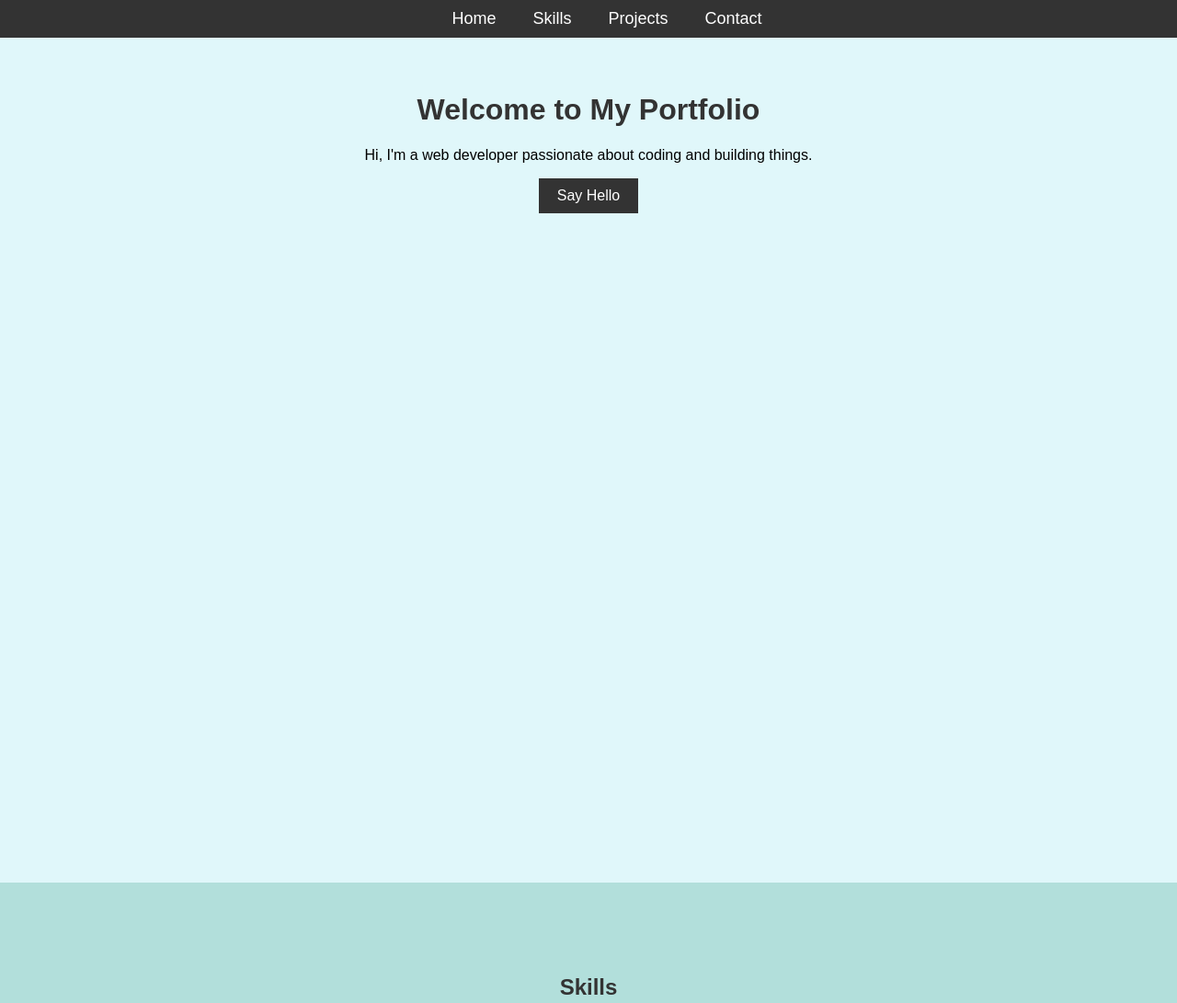
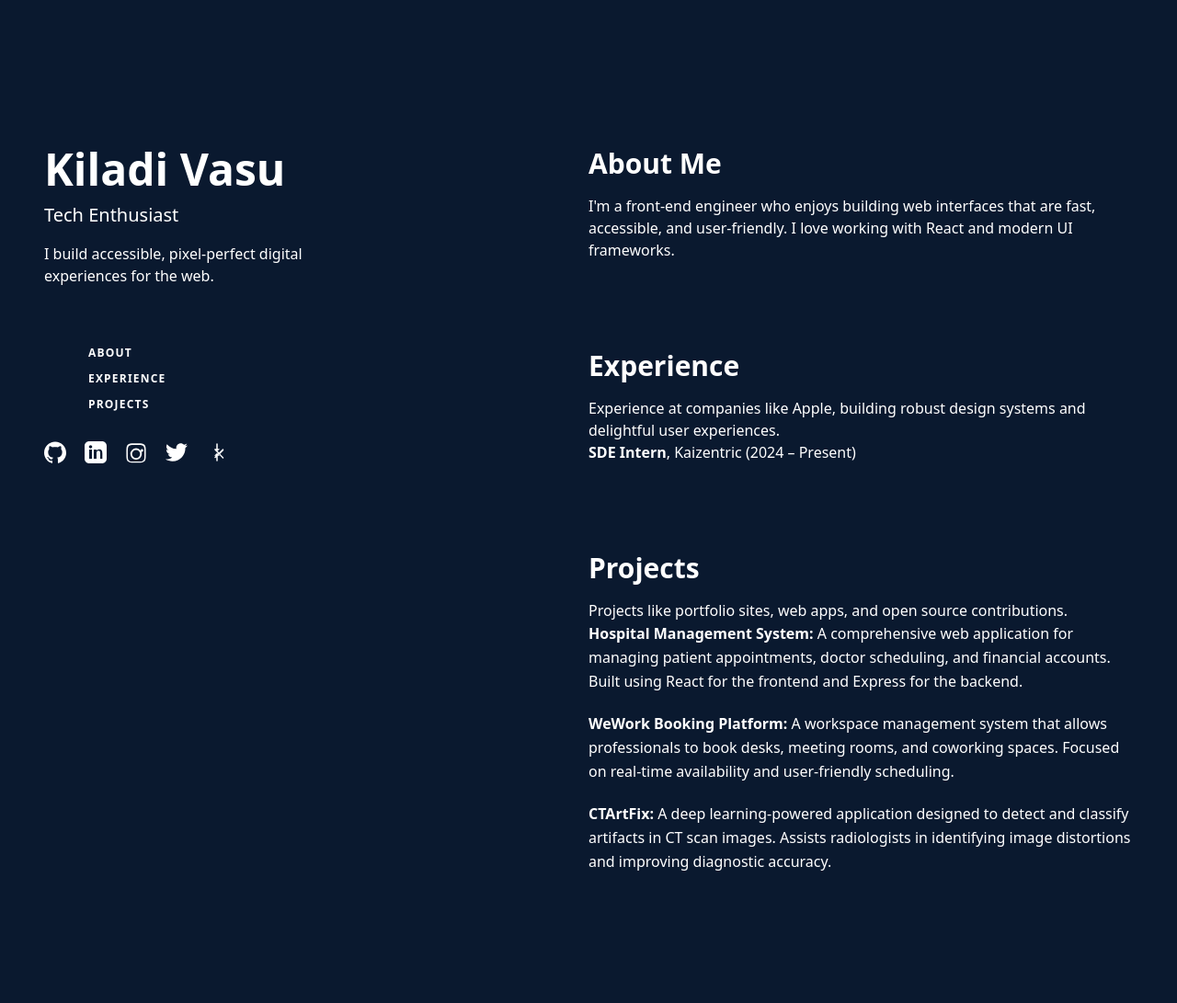
Before and after one commit to usavk/Portfolio, a plain HTML site: page index.html in a window 1280 px wide. Shown: the top 1091 px of the page at 92% size. Drawn offline with nearby package versions, Linux system fonts and the light colour scheme.

Commit message:
Update index.html

```diff
--- a/index.html
+++ b/index.html
@@ -1,196 +1,132 @@
 <!DOCTYPE html>
-<html lang="en">
+<html lang="en" class="scroll-smooth">
   <head>
-  <meta charset="UTF-8">
-  <meta name="viewport" content="width=device-width, initial-scale=1.0">
-  <title>My Portfolio</title>
+    <meta charset="UTF-8" />
+    <meta name="viewport" content="width=device-width" />
+    <title>Kiladi Vasu</title>
+    <meta name="description" content="Kiladi Vasu is a software engineer who builds accessible, inclusive products and digital experiences for the web." />
+    <link href="https://cdn.jsdelivr.net/npm/tailwindcss@2.2.19/dist/tailwind.min.css" rel="stylesheet">
 <style>
+      /* Your custom CSS */
       body {
-      font-family: Arial, sans-serif;
-      margin: 0;
-      padding: 0;
-      box-sizing: border-box;
-      background-color: #f4f4f9;
+        background-color: #0a192f;
+        display: flex;
+color: white;
       }
 
-    /* Navbar Styles */
-    nav {
-      background-color: #333;
-      padding: 10px 20px;
-      position: fixed;
-      width: 100%;
-      top: 0;
-      left: 0;
-      z-index: 100;
+.projects li {
+    margin-bottom: 20px;
+    line-height: 1.6;
   }
-
-    nav ul {
-      list-style-type: none;
-      margin: 0;
-      padding: 0;
-      display: flex;
-      justify-content: center;
-    }
-
-    nav ul li {
-      margin: 0 20px;
-    }
-
-    nav ul li a {
-      color: white;
-      text-decoration: none;
-      font-size: 18px;
-    }
-
-    nav ul li a:hover {
-      text-decoration: underline;
-    }
-
-    /* Main Section Styles */
-    .section {
-      padding: 80px 20px;
-      text-align: center;
-      min-height: 100vh;
-    }
-
-    .intro {
-      background-color: #e0f7fa;
-    }
-
-    .skills {
-      background-color: #b2dfdb;
-    }
-
-    .projects {
-      background-color: #80cbc4;
-    }
-
-    .contact {
-      background-color: #4db6ac;
-    }
-
-    h1, h2 {
-      color: #333;
-    }
-
-    /* Button Styles */
-    .btn {
-      background-color: #333;
-      color: white;
-      padding: 10px 20px;
-      border: none;
-      cursor: pointer;
-      font-size: 16px;
-      transition: background-color 0.3s ease;
-    }
-
-    .btn:hover {
-      background-color: #555;
-    }
-
-    /* Form Styles */
-    form input, form textarea {
-      width: 80%;
-      padding: 10px;
-      margin: 10px 0;
-      border: 1px solid #ddd;
-      border-radius: 4px;
-      font-size: 16px;
-    }
-
-    form button {
-      background-color: #333;
-      color: white;
-      border: none;
-      padding: 12px 30px;
-      cursor: pointer;
-      border-radius: 5px;
-      font-size: 16px;
-    }
-
-    form button:hover {
-      background-color: #555;
-    }
-
-    /* Smooth Scroll */
-    html {
-      scroll-behavior: smooth;
-    }
-
     </style>
   </head>
-<body>
 
-  <!-- Navbar -->
-  <nav>
-    <ul>
-      <li><a href="#intro">Home</a></li>
-      <li><a href="#skills">Skills</a></li>
-      <li><a href="#projects">Projects</a></li>
-      <li><a href="#contact">Contact</a></li>
+  <body class="bg-slate-900 text-slate-400 antialiased selection:bg-teal-300 selection:text-teal-900">
+    <div class="min-h-screen max-w-screen-xl mx-auto px-6 py-12 md:px-12 md:py-16 lg:flex lg:justify-between">
+      <!-- Sidebar -->
+      <header class="lg:sticky lg:top-0 lg:w-1/2 lg:py-24">
+        <div>
+          <h1 class="text-4xl font-bold text-slate-200 sm:text-5xl"><a href="/">Kiladi Vasu</a></h1>
+          <h2 class="mt-3 text-lg text-slate-200 sm:text-xl">Tech Enthusiast</h2>
+          <p class="mt-4 max-w-xs leading-normal">I build accessible, pixel-perfect digital experiences for the web.</p>
+
+          <nav class="hidden lg:block mt-16">
+            <ul class="space-y-3">
+              <li>
+                <a href="#about" class="group flex items-center">
+                  <span class="mr-4 h-px w-8 bg-slate-600 group-hover:w-16 group-hover:bg-slate-200 transition-all"></span>
+                  <span class="text-xs font-bold uppercase tracking-widest text-slate-500 group-hover:text-slate-200">About</span>
+                </a>
+              </li>
+              <li>
+                <a href="#experience" class="group flex items-center">
+                  <span class="mr-4 h-px w-8 bg-slate-600 group-hover:w-16 group-hover:bg-slate-200 transition-all"></span>
+                  <span class="text-xs font-bold uppercase tracking-widest text-slate-500 group-hover:text-slate-200">Experience</span>
+                </a>
+              </li>
+              <li>
+                <a href="#projects" class="group flex items-center">
+                  <span class="mr-4 h-px w-8 bg-slate-600 group-hover:w-16 group-hover:bg-slate-200 transition-all"></span>
+                  <span class="text-xs font-bold uppercase tracking-widest text-slate-500 group-hover:text-slate-200">Projects</span>
+                </a>
+              </li>
             </ul>
           </nav>
-
-  <!-- Home Section -->
-  <div id="intro" class="section intro">
-    <h1>Welcome to My Portfolio</h1>
-    <p>Hi, I'm a web developer passionate about coding and building things.</p>
-    <button class="btn" onclick="alert('Thank you for visiting!')">Say Hello</button>
         </div>
 
-  <!-- Skills Section -->
-  <div id="skills" class="section skills">
-    <h2>Skills</h2>
-    <p>Here are some technologies I'm proficient in:</p>
+        <!-- Social -->
+        <ul class="mt-8 flex space-x-5" aria-label="Social media">
+          <li>
+            <a href="https://github.com/usavk" target="_blank" class="text-slate-400 hover:text-slate-200" aria-label="GitHub">
+              <svg class="w-6 h-6" fill="currentColor" viewBox="0 0 24 24">
+                <path d="M12 .5C5.37.5 0 5.87 0 12.5c0 5.28 3.438 9.75 8.205 11.325.6.113.82-.263.82-.583 0-.288-.01-1.05-.015-2.06-3.338.725-4.042-1.61-4.042-1.61-.546-1.387-1.333-1.756-1.333-1.756-1.09-.745.083-.73.083-.73 1.205.085 1.84 1.24 1.84 1.24 1.07 1.835 2.805 1.305 3.49.997.11-.775.42-1.305.76-1.605-2.665-.3-5.465-1.333-5.465-5.93 0-1.31.465-2.38 1.235-3.22-.125-.303-.535-1.523.115-3.176 0 0 1.005-.322 3.3 1.23.96-.267 1.98-.4 3-.405 1.02.005 2.04.138 3 .405 2.28-1.552 3.285-1.23 3.285-1.23.655 1.653.245 2.873.12 3.176.77.84 1.23 1.91 1.23 3.22 0 4.61-2.805 5.625-5.475 5.92.43.37.82 1.102.82 2.222 0 1.606-.015 2.903-.015 3.293 0 .322.21.7.825.582C20.565 22.25 24 17.78 24 12.5 24 5.87 18.63.5 12 .5z"/>
+              </svg>
+            </a>
+          </li>
+<li>
+  <a href="https://www.linkedin.com/in/vasu-kiladi/" target="_blank" class="text-white hover:text-white" aria-label="LinkedIn">
+    <svg class="w-6 h-6" fill="currentColor" viewBox="0 0 24 24">
+      <path d="M19 0h-14c-2.76 0-5 2.24-5 5v14c0 2.76 2.24 5 5 5h14c2.76 0 5-2.24 5-5v-14c0-2.76-2.24-5-5-5zm-11 19h-3v-10h3v10zm-1.5-11.3c-.97 0-1.75-.79-1.75-1.75s.78-1.75 1.75-1.75 1.75.79 1.75 1.75-.79 1.75-1.75 1.75zm13.5 11.3h-3v-5.6c0-1.34-.03-3.07-1.87-3.07-1.88 0-2.17 1.46-2.17 2.97v5.7h-3v-10h2.88v1.37h.04c.4-.75 1.38-1.54 2.84-1.54 3.04 0 3.6 2 3.6 4.59v5.58z"/>
+    </svg>
+  </a>
+</li>
+<li>
+  <a href="https://www.instagram.com/mr_killadi_2711/" target="_blank" class="text-white hover:text-white" aria-label="Instagram">
+    <svg class="w-6 h-6" fill="currentColor" viewBox="0 0 24 24">
+      <path d="M12 2.2c3.2 0 3.584.012 4.85.07 1.17.055 1.98.24 2.44.41a4.92 4.92 0 0 1 1.77 1.03c.494.494.828 1.06 1.03 1.77.17.46.355 1.27.41 2.44.058 1.266.07 1.65.07 4.85s-.012 3.584-.07 4.85c-.055 1.17-.24 1.98-.41 2.44a4.92 4.92 0 0 1-1.03 1.77 4.92 4.92 0 0 1-1.77 1.03c-.46.17-1.27.355-2.44.41-1.266.058-1.65.07-4.85.07s-3.584-.012-4.85-.07c-1.17-.055-1.98-.24-2.44-.41a4.92 4.92 0 0 1-1.77-1.03 4.92 4.92 0 0 1-1.03-1.77c-.17-.46-.355-1.27-.41-2.44-.058-1.266-.07-1.65-.07-4.85s.012-3.584.07-4.85c.055-1.17.24-1.98.41-2.44a4.92 4.92 0 0 1 1.03-1.77 4.92 4.92 0 0 1 1.77-1.03c.46-.17 1.27-.355 2.44-.41C8.416 2.212 8.8 2.2 12 2.2zm0 1.8c-3.13 0-3.493.012-4.72.068-1.01.047-1.558.215-1.92.357-.483.19-.827.42-1.19.78a3.155 3.155 0 0 0-.78 1.19c-.142.362-.31.91-.357 1.92-.056 1.227-.068 1.59-.068 4.72s.012 3.493.068 4.72c.047 1.01.215 1.558.357 1.92.19.483.42.827.78 1.19.362.36.707.59 1.19.78.362.142.91.31 1.92.357 1.227.056 1.59.068 4.72.068s3.493-.012 4.72-.068c1.01-.047 1.558-.215 1.92-.357.483-.19.827-.42 1.19-.78.36-.362.59-.707.78-1.19.142-.362.31-.91.357-1.92.056-1.227.068-1.59.068-4.72s-.012-3.493-.068-4.72c-.047-1.01-.215-1.558-.357-1.92a3.155 3.155 0 0 0-.78-1.19 3.155 3.155 0 0 0-1.19-.78c-.362-.142-.91-.31-1.92-.357-1.227-.056-1.59-.068-4.72-.068zm0 3.6a6.2 6.2 0 1 1 0 12.4 6.2 6.2 0 0 1 0-12.4zm0 1.8a4.4 4.4 0 1 0 0 8.8 4.4 4.4 0 0 0 0-8.8zm6.4-.9a1.44 1.44 0 1 1 0 2.88 1.44 1.44 0 0 1 0-2.88z"/>
+    </svg>
+  </a>
+</li>
+
+<li>
+  <a href="https://x.com/vkiladi" target="_blank" class="text-white hover:text-white" aria-label="Twitter">
+    <svg class="w-6 h-6" fill="currentColor" viewBox="0 0 24 24">
+      <path d="M23.954 4.569c-.885.389-1.83.654-2.825.775 1.014-.611 1.794-1.574 2.163-2.723-.949.564-2.005.974-3.127 1.195-.897-.957-2.178-1.555-3.594-1.555-2.72 0-4.924 2.204-4.924 4.924 0 .39.045.765.127 1.124-4.094-.205-7.725-2.166-10.158-5.144-.424.724-.666 1.562-.666 2.475 0 1.708.869 3.216 2.188 4.099-.807-.026-1.566-.247-2.228-.616v.062c0 2.385 1.693 4.374 3.946 4.827-.413.111-.849.171-1.296.171-.314 0-.615-.03-.916-.085.631 1.953 2.445 3.376 4.6 3.415-1.68 1.318-3.809 2.103-6.102 2.103-.395 0-.779-.023-1.17-.067 2.179 1.397 4.768 2.212 7.557 2.212 9.054 0 14-7.496 14-13.986 0-.21-.005-.42-.015-.63.962-.695 1.8-1.562 2.46-2.548l-.047-.02z"/>
+    </svg>
+  </a>
+</li>
+<li>
+  <a href="https://linktr.ee/vasukiladi" target="_blank" class="text-slate-400 hover:text-slate-200" aria-label="Linktree">
+    <svg class="w-6 h-6" fill="currentColor" viewBox="0 0 24 24">
+      <path d="M12 2.25a.75.75 0 0 1 .75.75v5.25h2.25l-3 3-3-3H11.25V3a.75.75 0 0 1 .75-.75zm0 19.5a.75.75 0 0 1-.75-.75v-5.25H9l3-3 3 3h-2.25V21a.75.75 0 0 1-.75.75zm7.03-12.78a.75.75 0 0 1 0 1.06l-3.72 3.72 3.72 3.72a.75.75 0 0 1-1.06 1.06L14.25 14.25l-3.72 3.72a.75.75 0 0 1-1.06-1.06l3.72-3.72-3.72-3.72a.75.75 0 0 1 1.06-1.06l3.72 3.72 3.72-3.72a.75.75 0 0 1 1.06 0z"/>
+    </svg>
+  </a>
+</li>
+
+        </ul>
+      </header>
+
+      <!-- Main Content -->
+      <main id="content" class="lg:w-1/2 lg:py-24">
+        <section id="about" class="mb-24">
+          <h2 class="text-3xl font-bold text-slate-200">About Me</h2>
+          <p class="mt-4">I'm a front-end engineer who enjoys building web interfaces that are fast, accessible, and user-friendly. I love working with React and modern UI frameworks.</p>
+        </section>
+
+        <section id="experience" class="mb-24">
+          <h2 class="text-3xl font-bold text-slate-200">Experience</h2>
+          <p class="mt-4">Experience at companies like Apple, building robust design systems and delightful user experiences.</p>
 <ul>
-      <li>HTML, CSS, JavaScript</li>
-      <li>React.js, Node.js</li>
-      <li>Git, GitHub</li>
-      <li>Python, Django</li>
-      <li>Database Management (SQL & NoSQL)</li>
+        <li><strong>SDE Intern</strong>, Kaizentric (2024 – Present)</li>
       </ul>
+        </section>
+
+        <section id="projects">
+          <h2 class="text-3xl font-bold text-slate-200">Projects</h2>
+          <p class="mt-4">Projects like portfolio sites, web apps, and open source contributions.</p>
+<ul class="space-y-5 leading-relaxed">
+        <li>
+    <strong>Hospital Management System:</strong> A comprehensive web application for managing patient appointments, doctor scheduling, and financial accounts. Built using React for the frontend and Express for the backend.
+  </li>
+  <li>
+    <strong>WeWork Booking Platform:</strong> A workspace management system that allows professionals to book desks, meeting rooms, and coworking spaces. Focused on real-time availability and user-friendly scheduling.
+  </li>
+  <li>
+    <strong>CTArtFix:</strong> A deep learning-powered application designed to detect and classify artifacts in CT scan images. Assists radiologists in identifying image distortions and improving diagnostic accuracy.
+  </li>
+      </ul>
+        </section>
+      </main>
     </div>
-
-  <!-- Projects Section -->
-  <div id="projects" class="section projects">
-    <h2>Projects</h2>
-    <p>Here are some of the projects I have worked on:</p>
-    <ul>
-      <li><strong>Portfolio Website</strong> - A personal website built using HTML, CSS, and JavaScript.</li>
-      <li><strong>To-Do App</strong> - A task manager application built with React.js and Node.js.</li>
-      <li><strong>Weather App</strong> - A weather forecasting app using a third-party API for real-time weather data.</li>
-    </ul>
-  </div>
-
-  <!-- Contact Section -->
-  <div id="contact" class="section contact">
-    <h2>Contact Me</h2>
-    <p>If you'd like to get in touch, feel free to send me a message:</p>
-    <form id="contactForm">
-      <input type="text" id="name" name="name" placeholder="Your Name" required>
-      <input type="email" id="email" name="email" placeholder="Your Email" required>
-      <textarea id="message" name="message" placeholder="Your Message" required></textarea>
-      <button type="submit" class="btn">Send Message</button>
-    </form>
-  </div>
-
-  <script>
-    // JavaScript to handle form submission
-    document.getElementById('contactForm').addEventListener('submit', function(event) {
-      event.preventDefault();
-
-      const name = document.getElementById('name').value;
-      const email = document.getElementById('email').value;
-      const message = document.getElementById('message').value;
-
-      if (name && email && message) {
-        alert(`Message sent! \nName: ${name} \nEmail: ${email} \nMessage: ${message}`);
-        // You can replace this with actual backend logic to send the message
-      } else {
-        alert("Please fill out all fields.");
-      }
-    });
-  </script>
-
   </body>
 </html>
```
Lines whose indentation alone changed are shown as unchanged.
